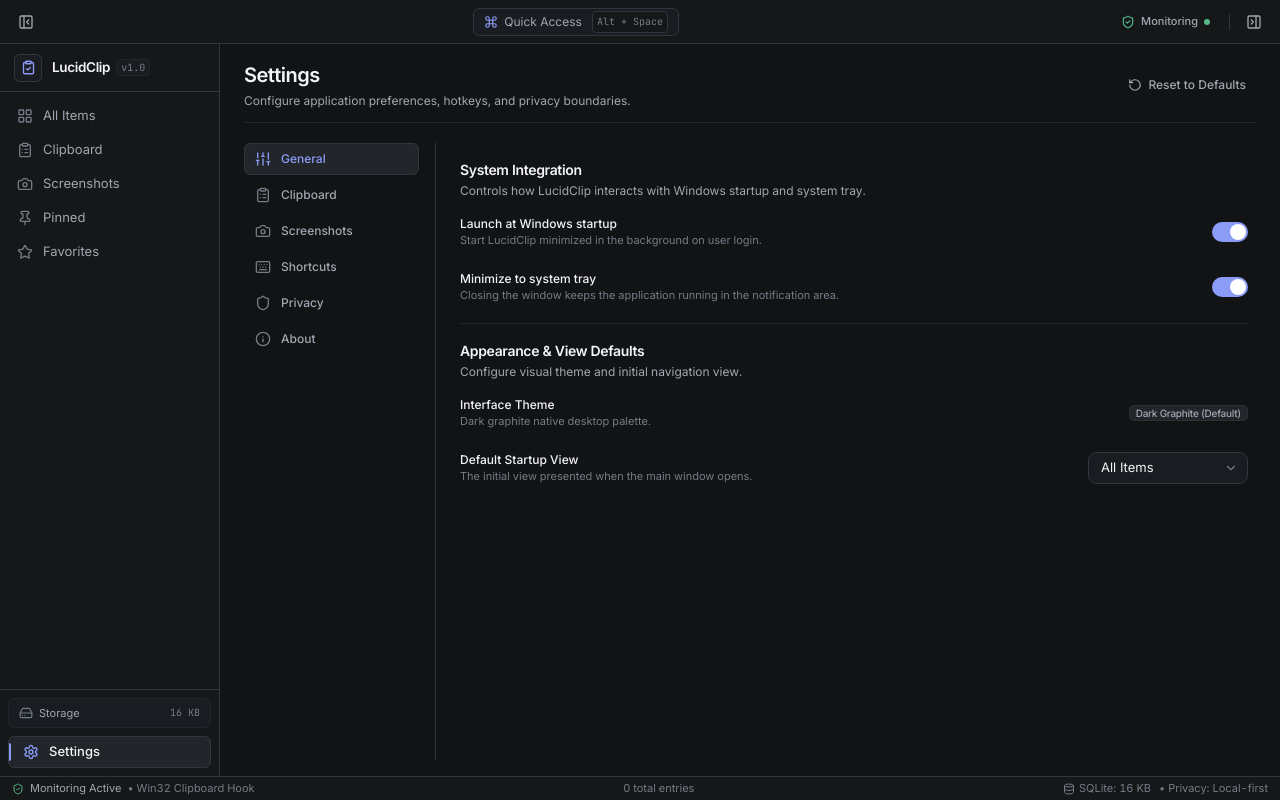
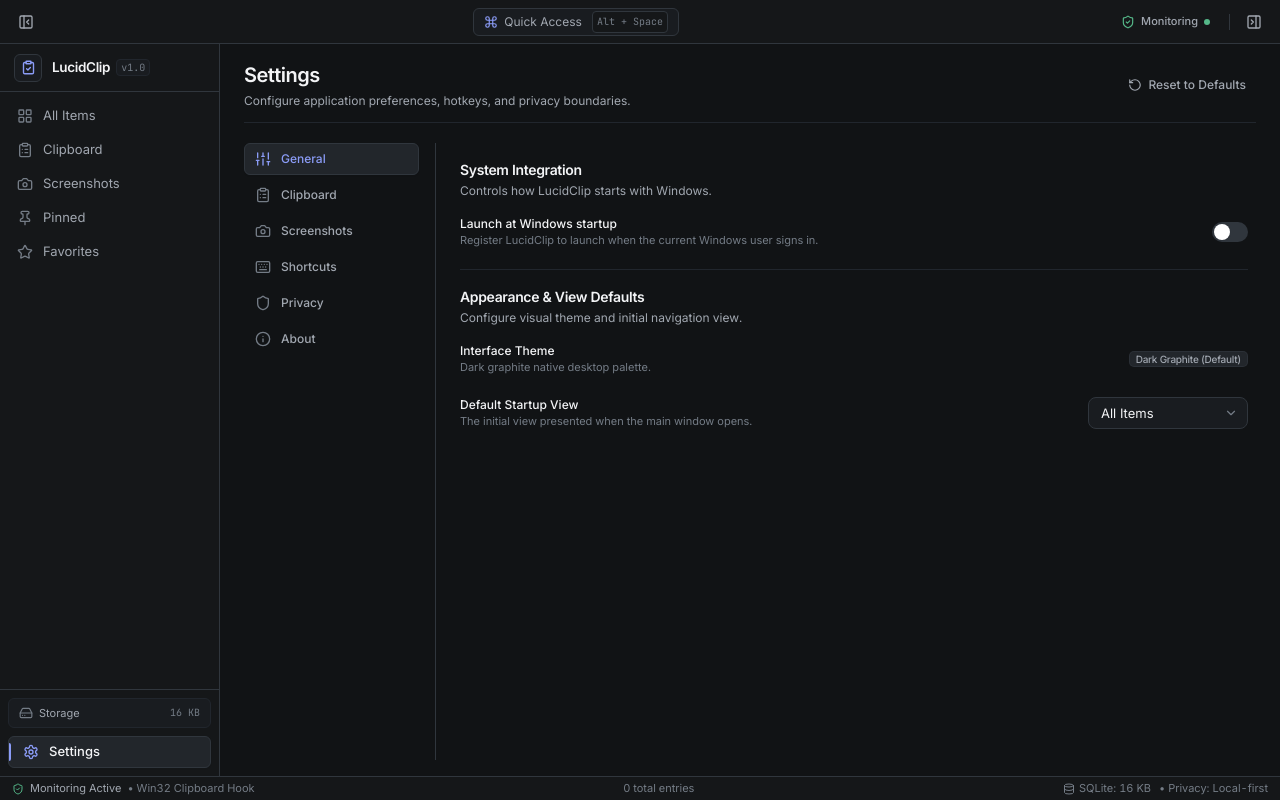
Before and after one commit to reddy895/LucidClip, a React (Vite) app in the folder frontend/: page / in a window 1280 px wide. Both pictures are taken after a click on the button "Settings". Built offline with nearby package versions, Linux system fonts and the light colour scheme.

Commit message:
fix(frontend): align system settings with implemented behavior
Remove the unimplemented tray toggle and desktop-minimized claim, keep
launch at startup now that the registry integration exists, and only
update the settings cache after backend persistence succeeds.

```diff
--- a/frontend/src/pages/SettingsView.tsx
+++ b/frontend/src/pages/SettingsView.tsx
@@ -124,7 +124,7 @@ export const SettingsView: React.FC = () => {
             <div className="flex flex-col">
               <SettingsSection
                 title="System Integration"
-                description="Controls how LucidClip interacts with Windows startup and system tray."
+                description="Controls how LucidClip starts with Windows."
               >
                 <div className="flex items-center justify-between py-1">
                   <div>
@@ -132,30 +132,13 @@ export const SettingsView: React.FC = () => {
                       Launch at Windows startup
                     </div>
                     <div className="text-[11px] text-graphite-text-muted">
-                      Start LucidClip minimized in the background on user login.
+                      Register LucidClip to launch when the current Windows user signs in.
                     </div>
                   </div>
                   <Toggle
                     checked={settings.general.launchOnStartup}
                     onChange={(checked) =>
                       updateSettings({ general: { ...settings.general, launchOnStartup: checked } })
-                    }
-                  />
-                </div>
-
-                <div className="flex items-center justify-between py-1">
-                  <div>
-                    <div className="text-xs font-medium text-graphite-text-primary">
-                      Minimize to system tray
-                    </div>
-                    <div className="text-[11px] text-graphite-text-muted">
-                      Closing the window keeps the application running in the notification area.
-                    </div>
-                  </div>
-                  <Toggle
-                    checked={settings.general.minimizeToTray}
-                    onChange={(checked) =>
-                      updateSettings({ general: { ...settings.general, minimizeToTray: checked } })
                     }
                   />
                 </div>
--- a/frontend/src/services/mock/MockSettingsService.ts
+++ b/frontend/src/services/mock/MockSettingsService.ts
@@ -7,8 +7,8 @@ const SETTINGS_STORAGE_KEY = 'lucidclip_app_settings';
 
 export const DEFAULT_SETTINGS: AppSettings = {
   general: {
-    launchOnStartup: true,
-    minimizeToTray: true,
+    launchOnStartup: false,
+    minimizeToTray: false,
     theme: 'dark',
     defaultView: 'all',
   },
--- a/frontend/src/services/tauri/TauriSettingsService.ts
+++ b/frontend/src/services/tauri/TauriSettingsService.ts
@@ -20,7 +20,7 @@ export class TauriSettingsService implements ISettingsService {
   }
 
   async updateSettings(partial: Partial<AppSettings>): Promise<AppSettings> {
-    this.cache = {
+    const next: AppSettings = {
       ...this.cache,
       ...partial,
       general: { ...this.cache.general, ...(partial.general || {}) },
@@ -32,9 +32,10 @@ export class TauriSettingsService implements ISettingsService {
 
     await invoke('update_setting', {
       key: 'app_settings',
-      value: JSON.stringify(this.cache),
+      value: JSON.stringify(next),
     });
 
+    this.cache = next;
     return this.cache;
   }
 
```
